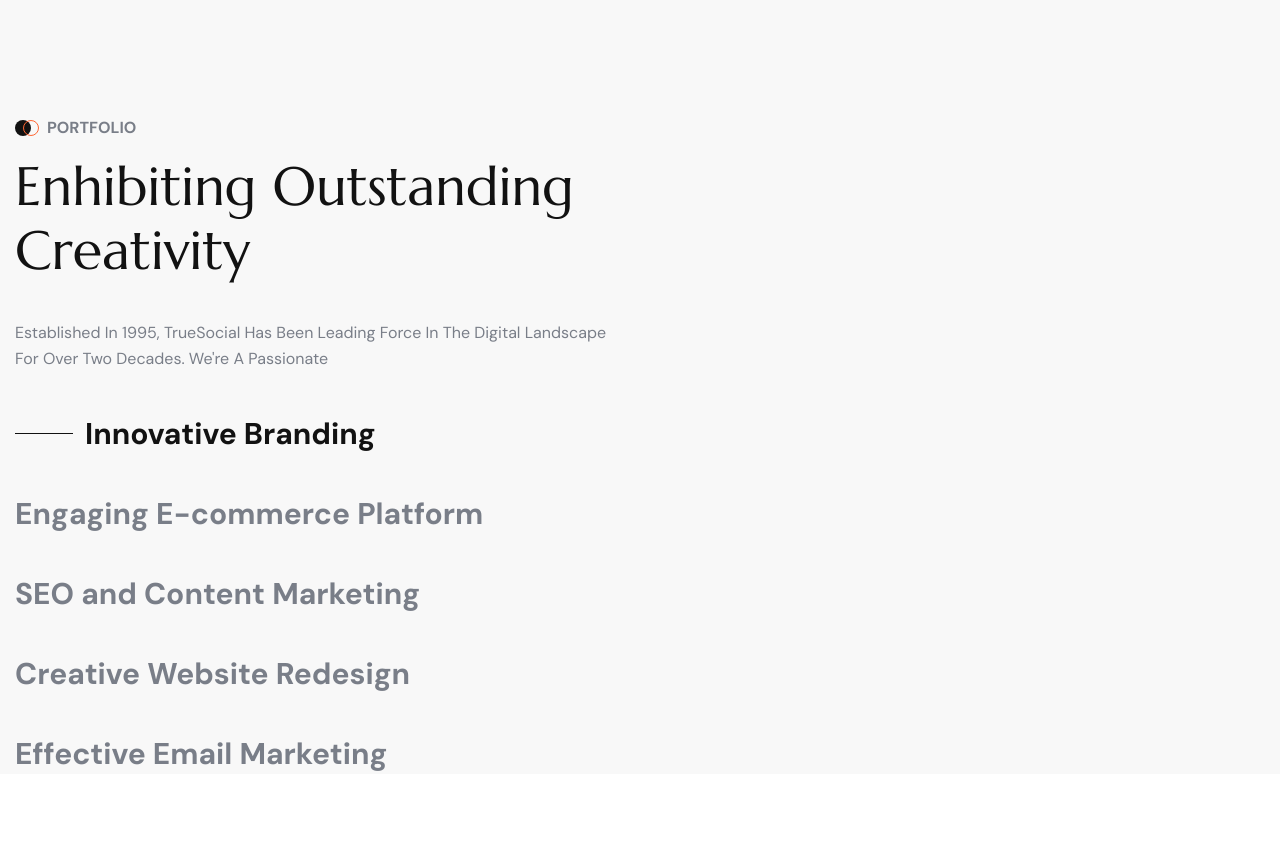
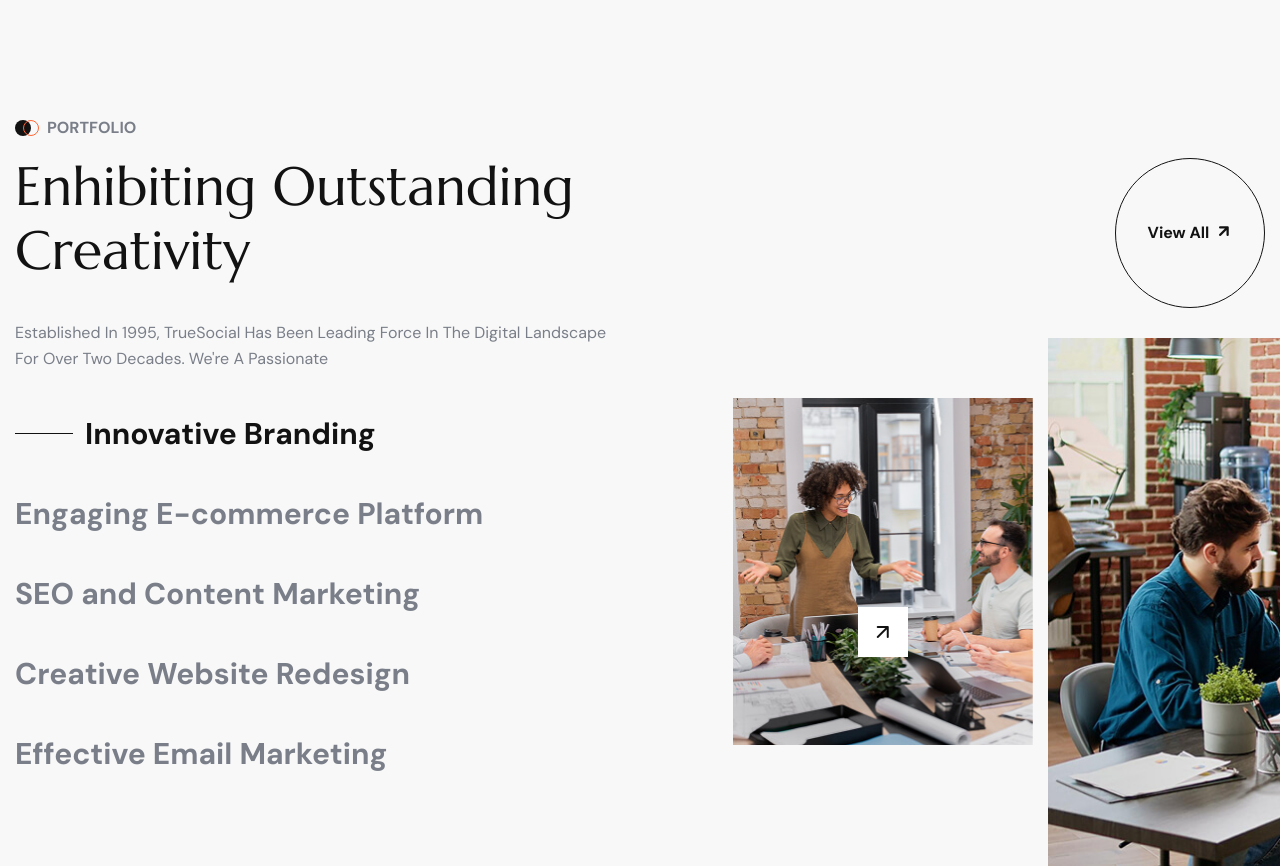
Before and after one commit to Jisap/Vite--TrueSocial, a React (Vite) app: page / in a window 1280 px wide. Shown: the part 4547-5413 px from the top of the page. Before the commit the page ends 5321 px from the top, so only its background shows below. Built offline with nearby package versions, Linux system fonts and the light colour scheme.

Commit message:
feat: add interactive Portfolio section component with dynamic image switching

```diff
--- a/src/components/sections/Portfolio.jsx
+++ b/src/components/sections/Portfolio.jsx
@@ -15,6 +15,8 @@ const Portfolio = () => {
     >
       <div className="mx-auto w-full max-w-[1320px] px-[15px]">
         <div className="grid grid-cols-1 gap-x-[30px] gap-y-[40px] xl:grid-cols-2">
+
+          {/* LADO IZQUIERDO */}
           <div className="relative mx-auto block mx-w-[600px] xl:mx-0 xl:max-w-none">
             <div className="[&_h2]:xl:-mr-[100px]">
               <SectionTitle
@@ -63,8 +65,52 @@ const Portfolio = () => {
             </ul>
           </div>
 
-          <div className="relative">
+          {/* Lado derecho */}
+          <div className="relative mx-auto mt-10 max-w-[600px] xl:mx-0 xl:max-w-none">
+            <div className="mb-[30px] flex items-center justify-start sl:mb-[77px] xl:justify-end">
+              <a href="#portfolio" className="flex h-[150px] w-[150px] items-center justify-center gap-[5px] rounded-full
+              border border-ink text-base font-bold capitalize text-ink transition-color duration-500 hover:border-base hover:text-[#bff747]">
+                View All
+                <span
+                  className="icon-arrow-up-right relative -top-0.5 text-lg font-bold"
+                  aria-hidden="true"
+                />
+              </a>
+            </div>
 
+            <div className="grid grid-cols-1 gap-x-[15px] gap-y-[15px] sm:grid-cols-2">
+              <div className="relative ml-0 mr-0 mt-0 block xl:ml-[78px] xl:mr-[-80px] xl:mt-[60px]">
+                <div className="relative block overflow-hidden">
+                  <img
+                    key={activeItem.image.src}
+                    src={activeItem.image.src}
+                    alt={activeItem.image.alt}
+                    className="w-full object-cover animate-portfolio-fade-in [aspect-ratio:302/350]"
+                  />
+                </div>
+
+                <div className="absolute left-1/2 top-1/2 -translate-x-1/2 -translate-y-1/2">
+                  <a
+                    href="#"
+                    aria-label="View Project Details"
+                    className="flex h-[50px] w-[50px] items-center justify-center bg-white text-2xl text-ink transition-colors duration-500 hover:bg-base"
+                  >
+                    <span className="icon-arrow-up-right" aria-hidden="true"></span>
+                  </a>
+                </div>
+              </div>
+
+              <div className="relative ml-0 mr-0 mt-[30px] block sm:mt-0 xl:ml-[80px] xl:mr-[-315px]">
+                <div className="relative block overflow-hidden">
+                  <img
+                    key={activeItem.image2.src}
+                    src={activeItem.image2.src}
+                    alt={activeItem.image2.alt}
+                    className="w-full object-cover animate-portfolio-fade-in [aspect-ratio:535/530]"
+                  />
+                </div>
+              </div>
+            </div>
           </div>
         </div>
       </div>
```
